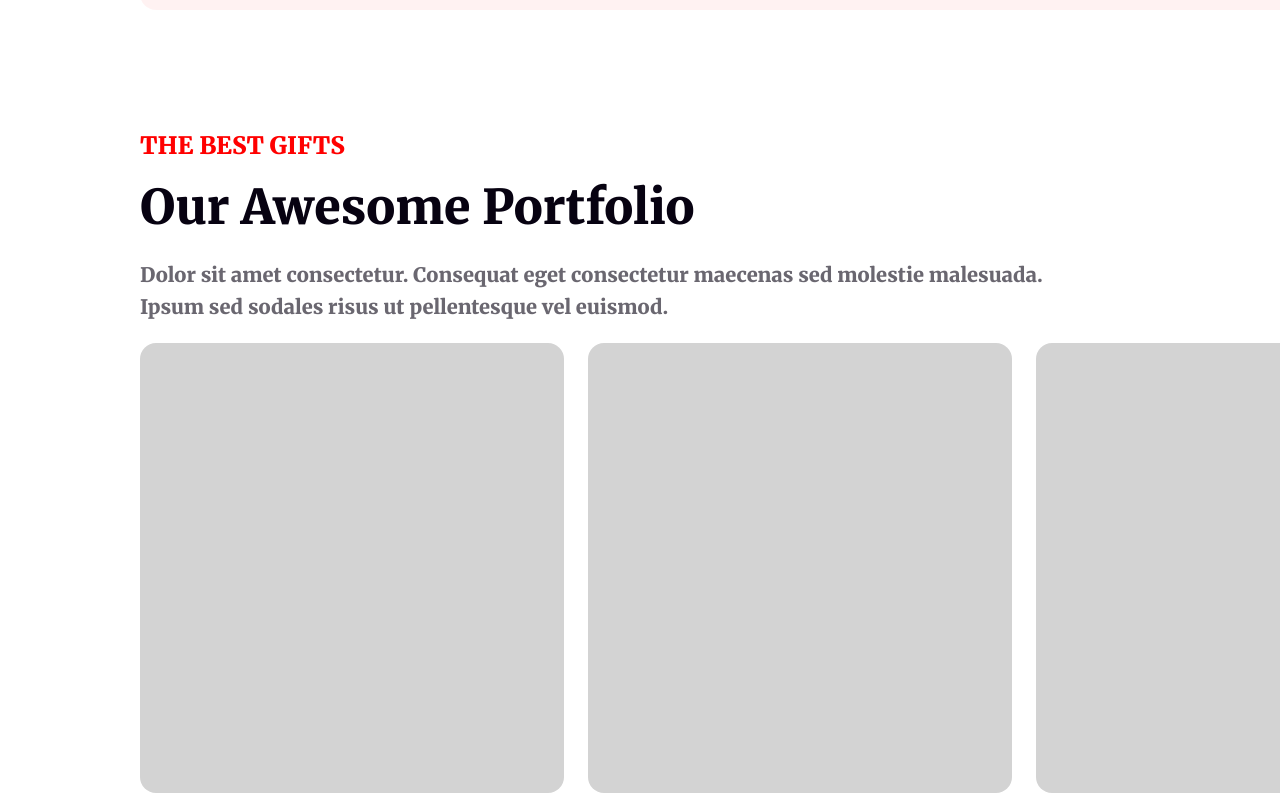
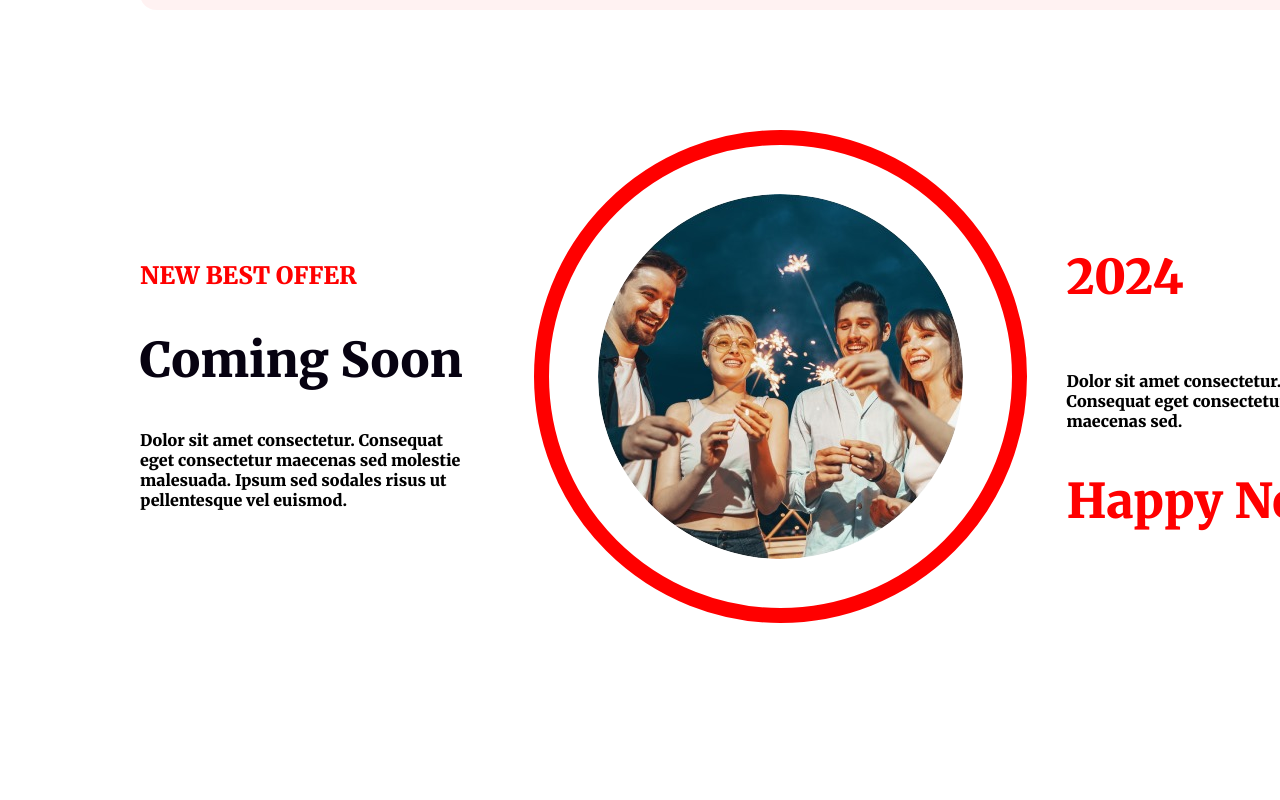
Before and after one commit to alnahian5344/b9-a1, a plain HTML site: page index.html in a window 1280 px wide. Shown: the part 3060-3860 px from the top of the page. Drawn offline with Linux system fonts and the light colour scheme.

Commit message:
offer section

```diff
--- a/index.html
+++ b/index.html
@@ -82,6 +82,45 @@
     </section>
 
 
+    <!-- -----   OFFER SECTION------- PARK HOTEL SECTION -->
+
+
+    <!-- <section>
+        <div class="offer-sec">
+            <div>a</div>
+            <div class="offer-img">
+                <div class="offer-sub-img"><img src="images/offer.jpg" alt="No Image Found"></div>
+            </div>
+            <div>c</div>
+        </div>
+    </section> -->
+    <section class="offer-sec-main">
+        <div class="offer">
+            <div class="offer-content">
+                <div class="offer_text">
+                    <h4 class="offer-heading">NEW BEST OFFER</h4>
+                    <h1 class="offer-soon">Coming Soon</h1>
+                    <p>Dolor sit amet consectetur. Consequat<br> eget consectetur maecenas sed molestie<br> malesuada.
+                        Ipsum sed sodales risus ut<br> pellentesque vel euismod.</p>
+                </div>
+            </div>
+            <div class="offer-img">
+                <div class="offer-sub-img">
+                    <img src="images/offer.jpg" alt="No Image Found">
+                </div>
+            </div>
+            <div class="offer-content">
+                <div class="offer_text">
+                    <h4 class="year">2024</h4>
+                    <p>Dolor sit amet consectetur.<br> Consequat eget consectetur<br> maecenas sed.</p>
+                    <h1 class="year">Happy New Year</h1>
+                </div>
+            </div>
+        </div>
+    </section>
+
+
+
 
     <!---------- Gallery section ------------>
     <section>
--- a/styles/styles.css
+++ b/styles/styles.css
@@ -157,6 +157,9 @@ header {
     height: 72px;
     border-top-left-radius: 50px;
     border-bottom-left-radius: 50px;
+    text-align: center;
+    line-height: 72px;
+    font-size: 16px;
 }
 
 .submitBtn {
@@ -166,7 +169,9 @@ header {
     border-top-right-radius: 50px;
     border-bottom-right-radius: 50px;
     color: white;
-
+    text-align: center;
+    line-height: 72px;
+    font-size: 16px;
 }
 
 
@@ -325,8 +330,100 @@ span {
 }
 
 
+/* -------------Offer section ------------- */
 
+.offer-sec-main {
+    background: #FFF;
+    ;
+    width: 1320px;
+    height: 600px;
+    margin: 120px 140px 50px 140px;
+}
 
+/*
+.offer-img {
+    width: 463px;
+    height: 463px;
+    flex-shrink: 0;
+    border-radius: 463px;
+    border: 15px solid #F00;
+}
+
+.offer-sub-img {
+    width: 463px;
+    height: 463px;
+    flex-shrink: 0;
+    border-radius: 364.844px;
+} */
+
+.offer {
+    display: flex;
+    align-items: center;
+    justify-content: center;
+    margin-bottom: 20px;
+}
+
+.offer-content {
+    flex: 1;
+    text-align: left;
+}
+
+.offer-text-sub {
+    text-align: left;
+}
+
+.offer-img {
+    width: 463px;
+    height: 463px;
+    flex-shrink: 0;
+    border-radius: 50%;
+    border: 15px solid #F00;
+    overflow: hidden;
+    margin-right: 40px;
+}
+
+.offer-sub-img {
+    width: 100%;
+    height: 100%;
+    display: flex;
+    align-items: center;
+    justify-content: center;
+}
+
+.offer-sub-img img {
+    max-width: 100%;
+    max-height: 100%;
+    border-radius: 50%;
+}
+
+.offer_text {
+    padding: 0px;
+}
+
+.offer-heading {
+    color: #F00;
+    font-size: 24px;
+    font-style: normal;
+    font-weight: 500;
+    line-height: normal;
+}
+
+.year {
+    color: #F00;
+    font-size: 48px;
+    font-style: normal;
+    font-weight: 700;
+    line-height: normal;
+}
+
+.offer-soon {
+    color: #070211;
+    font-size: 48px;
+    font-style: normal;
+    font-weight: 900;
+    line-height: normal;
+    text-transform: capitalize;
+}
 
 /* -------------FOOTER SECTION ---------------*/
 
```
Also changed, not shown: images/offer.jpg (added).
